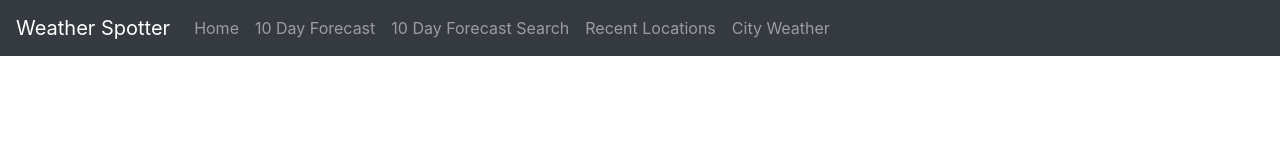
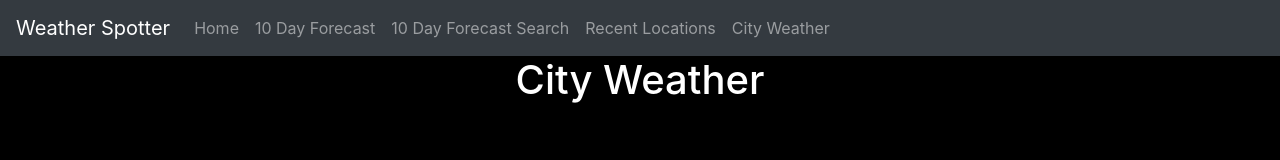
Before and after one commit to pedroordonezIII/-, a plain HTML site: page cities.html in a window 1280 px wide. Drawn offline with nearby package versions, Linux system fonts and the light colour scheme; no server answers.

Commit message:
Second commit

```diff
--- a/cities.html
+++ b/cities.html
@@ -5,7 +5,7 @@
     <meta name="viewport" content="width=device-width, initial-scale=1.0">
     <link rel="stylesheet" href="https://cdn.jsdelivr.net/npm/bootstrap@4.5.3/dist/css/bootstrap.min.css"
     integrity="sha384-TX8t27EcRE3e/ihU7zmQxVncDAy5uIKz4rEkgIXeMed4M0jlfIDPvg6uqKI2xXr2" crossorigin="anonymous">
-    <link rel="stykesheet" href="src/styles/styles.css">
+    <link rel="stylesheet" href="src/styles/styles.css">
     <link rel="manifest" href="manifest.json">
 
     <meta name="apple-mobile-web-app-capable" content="yes">
```
